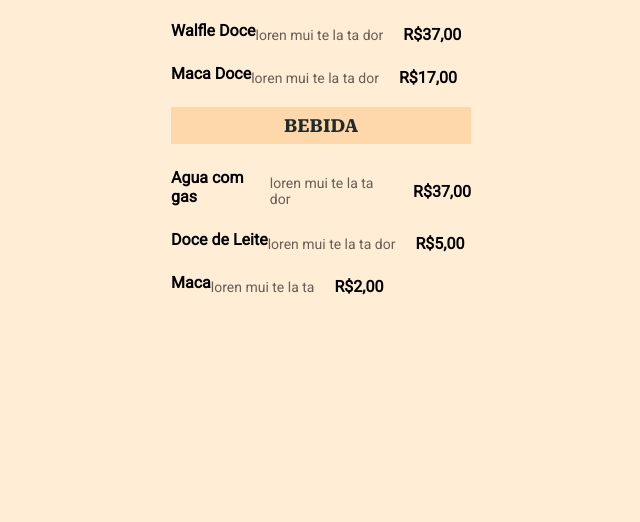
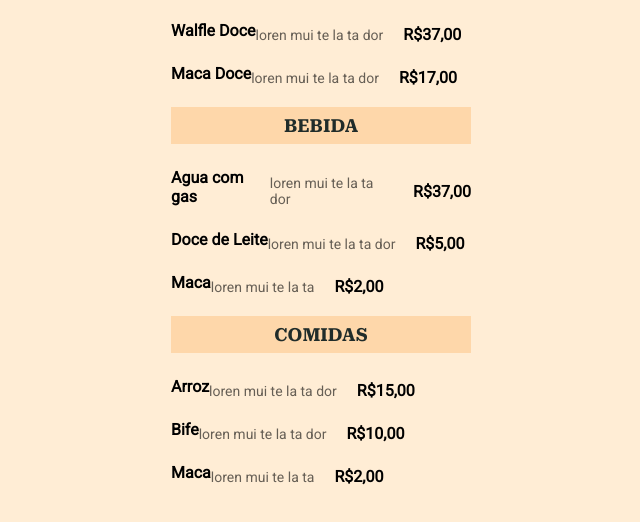
Before and after one commit to mauriciopetrocini/maratona-3.0, a plain HTML site: page index.html in a window 1280 px wide. Shown: the part 92-614 px from the top of the page, without its empty margins (319-959 px from the left). Drawn offline with Linux system fonts and the light colour scheme.

Commit message:
atualizar.site

```diff
--- a/index.html
+++ b/index.html
@@ -90,6 +90,49 @@
   </ul>
   </section>
 
+  <section>
+    <h2>Comidas</h2>
+
+
+  <ul>
+    <li>
+        <div class="details">
+
+        <h3>Arroz</h3>
+        <p class="descricao">loren mui te la ta dor</p>
+      </div>
+
+      <strong class="price">
+        R$15,00
+      </strong>
+    </li>
+    <li>
+        <div class="details">
+
+        <h3>Bife</h3>
+        <p class="descricao">loren mui te la ta dor</p>
+      </div>
+
+      <strong class="price">
+        R$10,00
+      </strong>
+    </li>
+    <li>
+      <div class="details">
+
+      <h3>Maca</h3>
+      <p class="descricao">loren mui te la ta</p>
+    </div>
+
+    <strong class="price">
+      R$2,00
+    </strong>
+
+  </li>
+  </ul>
+  </section>
+
+
 
   </body>
 </html>
```
Lines whose indentation alone changed are shown as unchanged.
